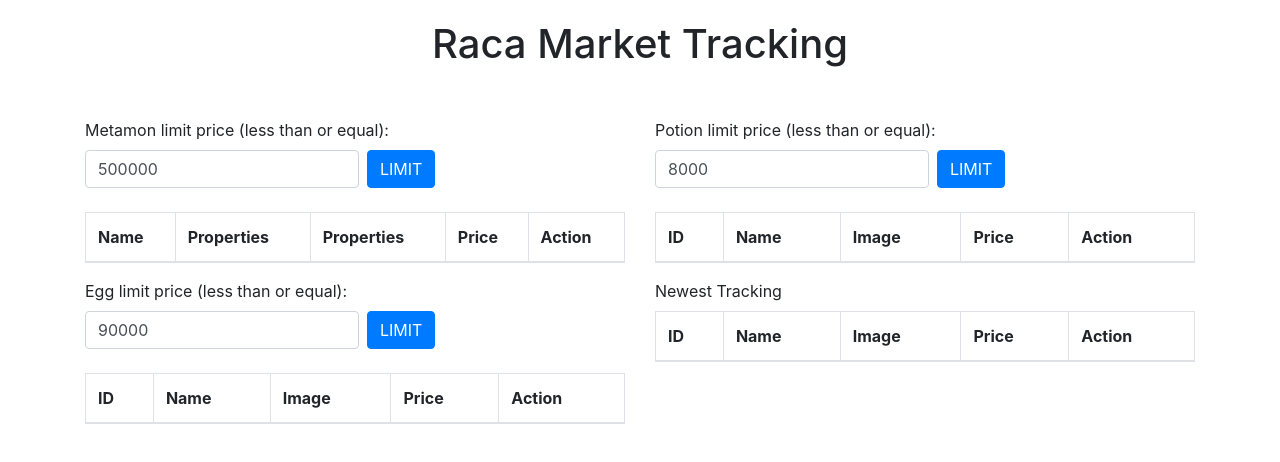
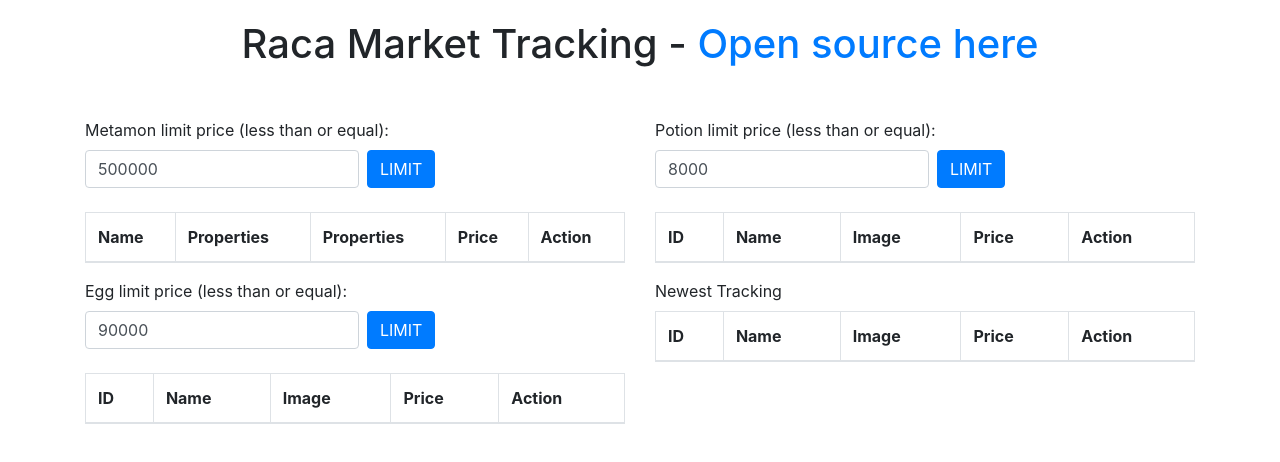
Before and after one commit to TuanMinPay/TuanMinPay.github.io, a plain HTML site: page index.html in a window 1280 px wide. Drawn offline with nearby package versions, Linux system fonts and the light colour scheme; no server answers.

Commit message:
add open source link

```diff
--- a/index.html
+++ b/index.html
@@ -17,7 +17,7 @@
 <body>
     <div class="container">
         <div class="header">
-            <h1>Raca Market Tracking</h1>
+            <h1>Raca Market Tracking - <a href="https://github.com/TuanMinPay/tuanminpay.github.io" target="_blank">Open source here</a></h1>
         </div>
         <div class="row">
             <div class="col-6">
```
